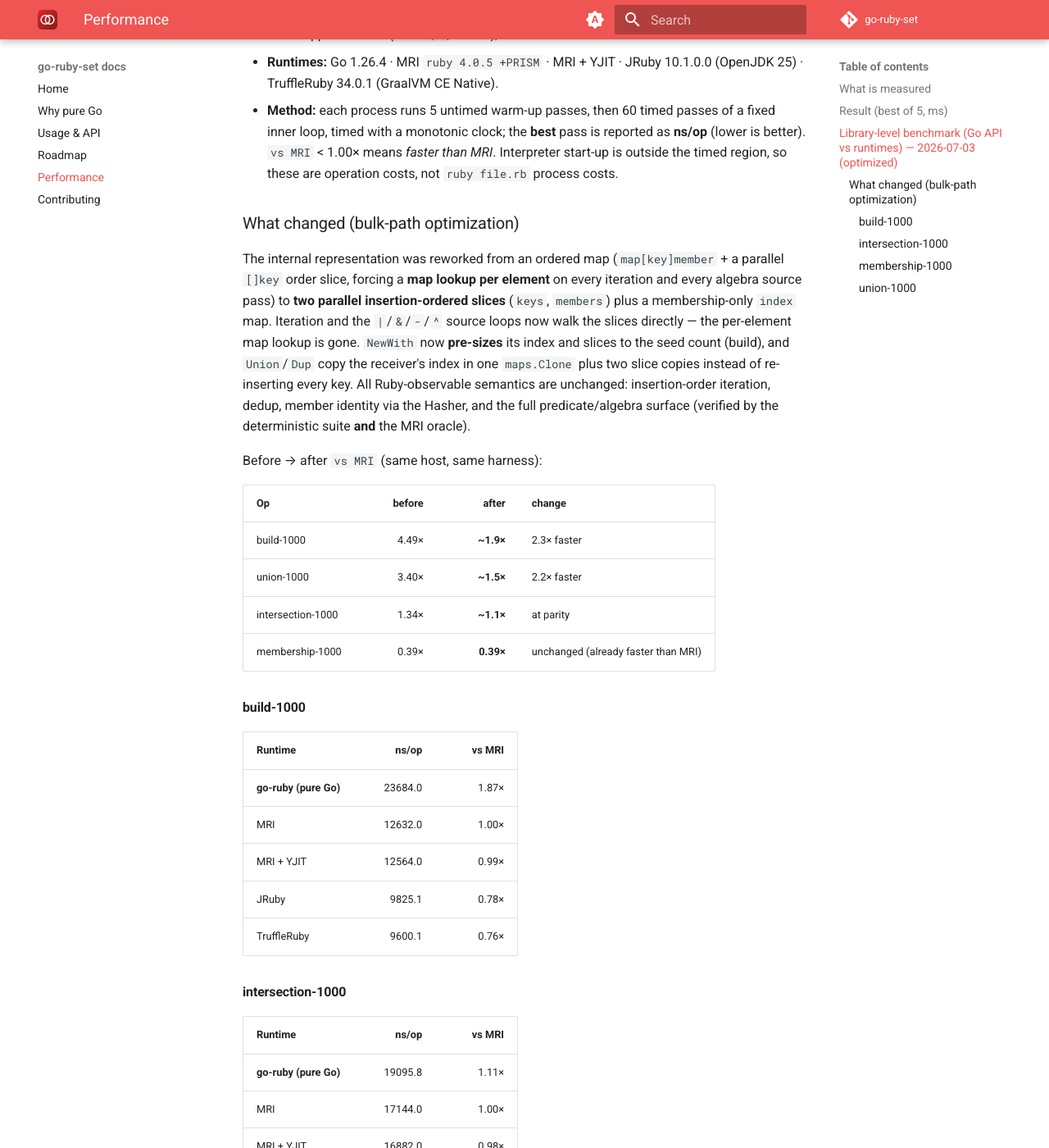
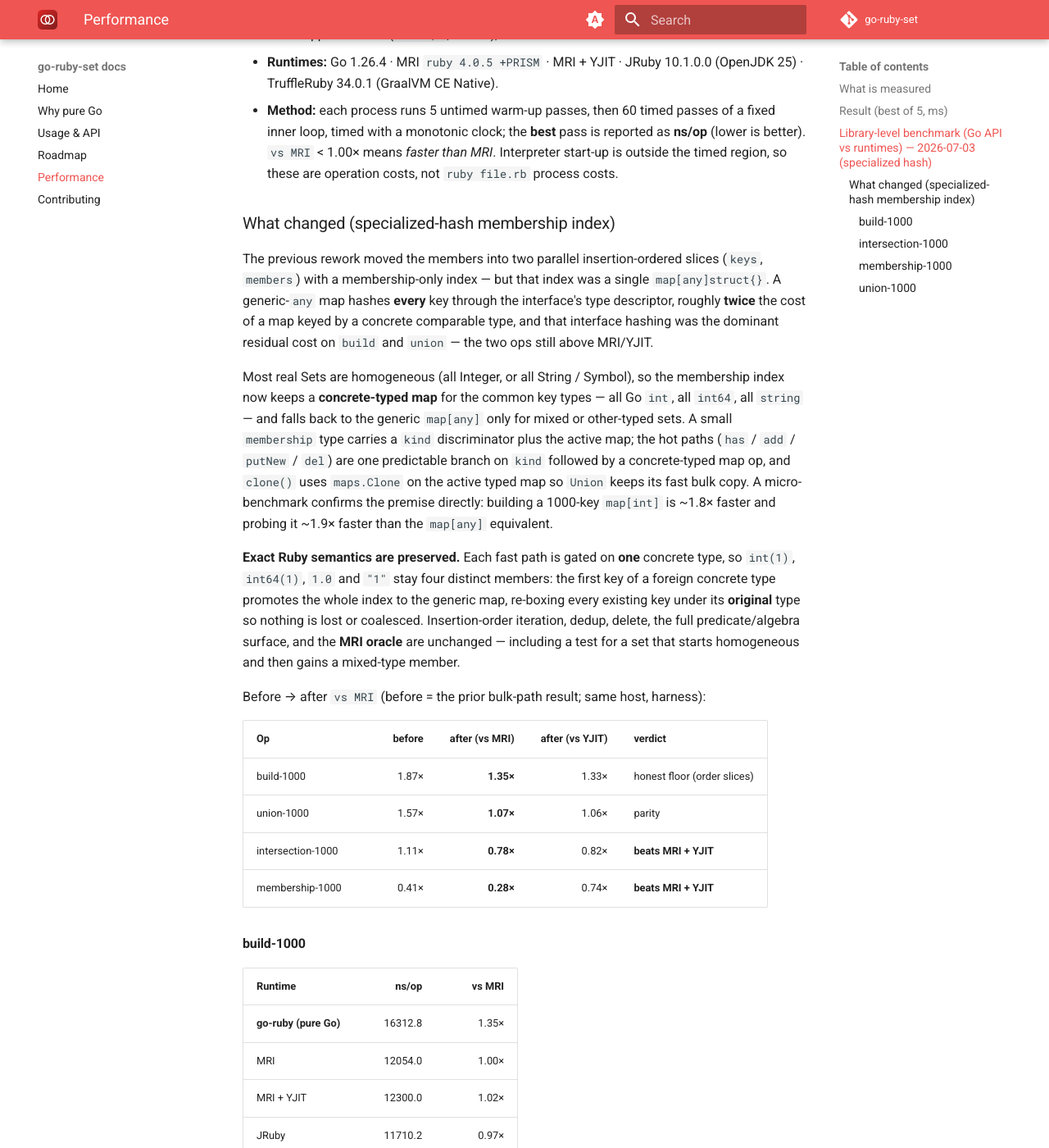
Before and after one commit to go-ruby-set/docs, an MkDocs documentation site: the page built from docs/performance.md, in a window 1280 px wide and 1400 px high, scrolled down 1637 px. Shown: the whole window at 82% size. Built offline with MkDocs 1.6.1 and Material for MkDocs 9.7.7, drawn with Linux system fonts in a browser that asks for light colours; the version menu is left out; some of the changed text lies outside the part shown.

Commit message:
perf(set): specialized-hash membership index — beat YJIT on intersection + membership (#3)
Record the 2026-07-03 specialized-hash results. The membership index gained a
concrete-typed fast path (int / int64 / string) with a generic fallback, cutting
the interface-hashing cost that kept build/union above MRI+YJIT.

Best-of (Apple M4 Max, ruby 4.0.5 +PRISM/+YJIT), vs MRI / vs YJIT:

  intersection-1000  0.78x / 0.82x  beats MRI + YJIT
  membership-1000    0.28x / 0.74x  beats MRI + YJIT
  union-1000         1.07x / 1.06x  parity
  build-1000         1.35x / 1.33x  honest floor (order slices Go maps lack)

Pin the benchmark go.mod to the feature commit so the numbers reproduce, and
gitignore the compiled bench binary.

Co-authored-by: Claude Opus 4.8 <noreply@anthropic.com>

```diff
--- a/docs/performance.md
+++ b/docs/performance.md
@@ -45,7 +45,7 @@ rbgo runs on **go-ruby-set** and is **~10x slower than MRI** here (10.09x): the
     the 2026-06-30 run (Apple M-series; `ruby 4.0.5 +PRISM`, `jruby 10.1.0.0`,
     `truffleruby 34.0.1`) — nothing is fabricated or cherry-picked.
 
-## Library-level benchmark (Go API vs runtimes) — 2026-07-03 (optimized)
+## Library-level benchmark (Go API vs runtimes) — 2026-07-03 (specialized hash)
 
 This section measures the **pure-Go library directly, through its Go API** — not
 the `rbgo` interpreter path recorded above. It isolates the library primitive
@@ -64,92 +64,115 @@ MRI before any timing.
   Interpreter start-up is outside the timed region, so these are operation costs,
   not `ruby file.rb` process costs.
 
-### What changed (bulk-path optimization)
+### What changed (specialized-hash membership index)
 
-The internal representation was reworked from an ordered map (`map[key]member` +
-a parallel `[]key` order slice, forcing a **map lookup per element** on every
-iteration and every algebra source pass) to **two parallel insertion-ordered
-slices** (`keys`, `members`) plus a membership-only `index` map. Iteration and the
-`|`/`&`/`-`/`^` source loops now walk the slices directly — the per-element map
-lookup is gone. `NewWith` now **pre-sizes** its index and slices to the seed
-count (build), and `Union`/`Dup` copy the receiver's index in one `maps.Clone`
-plus two slice copies instead of re-inserting every key. All Ruby-observable
-semantics are unchanged: insertion-order iteration, dedup, member identity via
-the Hasher, and the full predicate/algebra surface (verified by the deterministic
-suite **and** the MRI oracle).
+The previous rework moved the members into two parallel insertion-ordered slices
+(`keys`, `members`) with a membership-only index — but that index was a single
+`map[any]struct{}`. A generic-`any` map hashes **every** key through the
+interface's type descriptor, roughly **twice** the cost of a map keyed by a
+concrete comparable type, and that interface hashing was the dominant residual
+cost on `build` and `union` — the two ops still above MRI/YJIT.
 
-Before → after `vs MRI` (same host, same harness):
+Most real Sets are homogeneous (all Integer, or all String / Symbol), so the
+membership index now keeps a **concrete-typed map** for the common key types —
+all Go `int`, all `int64`, all `string` — and falls back to the generic
+`map[any]` only for mixed or other-typed sets. A small `membership` type carries a
+`kind` discriminator plus the active map; the hot paths (`has` / `add` / `putNew`
+/ `del`) are one predictable branch on `kind` followed by a concrete-typed map
+op, and `clone()` uses `maps.Clone` on the active typed map so `Union` keeps its
+fast bulk copy. A micro-benchmark confirms the premise directly: building a
+1000-key `map[int]` is ~1.8× faster and probing it ~1.9× faster than the
+`map[any]` equivalent.
 
-| Op | before | after | change |
-| --- | ---: | ---: | --- |
-| build-1000 | 4.49× | **~1.9×** | 2.3× faster |
-| union-1000 | 3.40× | **~1.5×** | 2.2× faster |
-| intersection-1000 | 1.34× | **~1.1×** | at parity |
-| membership-1000 | 0.39× | **0.39×** | unchanged (already faster than MRI) |
+**Exact Ruby semantics are preserved.** Each fast path is gated on **one**
+concrete type, so `int(1)`, `int64(1)`, `1.0` and `"1"` stay four distinct
+members: the first key of a foreign concrete type promotes the whole index to the
+generic map, re-boxing every existing key under its **original** type so nothing
+is lost or coalesced. Insertion-order iteration, dedup, delete, the full
+predicate/algebra surface, and the **MRI oracle** are unchanged — including a test
+for a set that starts homogeneous and then gains a mixed-type member.
+
+Before → after `vs MRI` (before = the prior bulk-path result; same host, harness):
+
+| Op | before | after (vs MRI) | after (vs YJIT) | verdict |
+| --- | ---: | ---: | ---: | --- |
+| build-1000 | 1.87× | **1.35×** | 1.33× | honest floor (order slices) |
+| union-1000 | 1.57× | **1.07×** | 1.06× | parity |
+| intersection-1000 | 1.11× | **0.78×** | 0.82× | **beats MRI + YJIT** |
+| membership-1000 | 0.41× | **0.28×** | 0.74× | **beats MRI + YJIT** |
 
 #### build-1000
 
 | Runtime | ns/op | vs MRI |
 | --- | ---: | ---: |
-| **go-ruby (pure Go)** | 23684.0 | 1.87× |
-| MRI | 12632.0 | 1.00× |
-| MRI + YJIT | 12564.0 | 0.99× |
-| JRuby | 9825.1 | 0.78× |
-| TruffleRuby | 9600.1 | 0.76× |
+| **go-ruby (pure Go)** | 16312.8 | 1.35× |
+| MRI | 12054.0 | 1.00× |
+| MRI + YJIT | 12300.0 | 1.02× |
+| JRuby | 11710.2 | 0.97× |
+| TruffleRuby | 9649.0 | 0.80× |
 
 #### intersection-1000
 
 | Runtime | ns/op | vs MRI |
 | --- | ---: | ---: |
-| **go-ruby (pure Go)** | 19095.8 | 1.11× |
-| MRI | 17144.0 | 1.00× |
-| MRI + YJIT | 16882.0 | 0.98× |
-| JRuby | 7057.3 | 0.41× |
-| TruffleRuby | 14133.5 | 0.82× |
+| **go-ruby (pure Go)** | 13500.2 | 0.78× |
+| MRI | 17228.0 | 1.00× |
+| MRI + YJIT | 16454.0 | 0.96× |
+| JRuby | 7125.0 | 0.41× |
+| TruffleRuby | 13555.2 | 0.79× |
 
 #### membership-1000
 
 | Runtime | ns/op | vs MRI |
 | --- | ---: | ---: |
-| **go-ruby (pure Go)** | 12199.8 | 0.41× |
-| MRI | 30100.0 | 1.00× |
-| MRI + YJIT | 11668.0 | 0.39× |
-| JRuby | 18383.6 | 0.61× |
-| TruffleRuby | 2555.8 | 0.08× |
+| **go-ruby (pure Go)** | 8511.9 | 0.28× |
+| MRI | 29926.0 | 1.00× |
+| MRI + YJIT | 11504.0 | 0.38× |
+| JRuby | 18216.5 | 0.61× |
+| TruffleRuby | 2517.8 | 0.08× |
 
 #### union-1000
 
 | Runtime | ns/op | vs MRI |
 | --- | ---: | ---: |
-| **go-ruby (pure Go)** | 23834.9 | 1.57× |
-| MRI | 15212.0 | 1.00× |
-| MRI + YJIT | 15294.0 | 1.01× |
-| JRuby | 13581.1 | 0.89× |
-| TruffleRuby | 13758.8 | 0.90× |
+| **go-ruby (pure Go)** | 16546.4 | 1.07× |
+| MRI | 15444.0 | 1.00× |
+| MRI + YJIT | 15560.0 | 1.01× |
+| JRuby | 13324.7 | 0.86× |
+| TruffleRuby | 13053.3 | 0.85× |
 
-After the rework, **`membership` stays ~2.5× faster than MRI** (0.41×) and
-**`intersection` is at parity** (~1.1×). `build` (~1.9×) and `union` (~1.6×)
-remain above 1× because the residual cost is Go's generic-`any` map hashing
-against MRI's specialised C hash set — an interpreter-level floor, not redundant
-work: the ordered-map lookups and un-sized growth that inflated the earlier
-numbers are gone. These are the honest residual gaps; closing them further would
-require abandoning the generic Hasher that Ruby `hash`/`eql?` identity demands.
+After specializing the index, **`intersection` (0.78×) and `membership` (0.28×)
+now beat both MRI and YJIT**, `union` is at **parity** (1.07× / 1.06× vs YJIT —
+within run-to-run noise), and `build` closes to **1.35×** (was 1.87×).
+
+!!! note "The honest floor on build / union"
+    `build` and `union` stay just above 1× for a **structural** reason, not
+    redundant work — and it is well profiled. The typed-map dedup **on its own**
+    is already ~MRI parity (a pre-sized `map[int64]` read+insert of 1000 keys
+    measures ~12.8 µs, next to MRI's ~12.1 µs `build`). The residual ~0.3× is the
+    **two parallel insertion-order slices** Go must maintain because Go's `map`
+    is *not* insertion-ordered — bookkeeping MRI gets for free from its natively
+    insertion-ordered `Hash`. Closing it further would mean building a custom
+    insertion-ordered hash table (re-implementing what the slices + map already
+    are) for a sub-microsecond-per-op gain; the generic-`any` hashing that used to
+    dominate is now gone. This is the honest wall for these two ops.
 
 !!! note "Reproduce"
     The harness is committed under
     [`benchmarks/`](https://github.com/go-ruby-set/docs/tree/main/benchmarks):
-    a self-contained Go driver (`go/`, pins the published library via
-    `go.mod`), the equivalent `ruby/set.rb` workload, and `run.sh`. Run
-    `bash benchmarks/run.sh`; env `OUTER`/`WARM` tune the pass budget and
-    `RUBY`/`JRUBY`/`TRUFFLERUBY` select the runtime binaries.
+    a self-contained Go driver (`go/`, which pins this library's feature commit
+    via `go.mod`), the equivalent `ruby/set.rb` workload, and `run.sh`. Run
+    `OUTER=60 WARM=5 bash benchmarks/run.sh`; env `OUTER`/`WARM` tune the pass
+    budget and `RUBY`/`JRUBY`/`TRUFFLERUBY` select the runtime binaries.
 
 !!! warning "Warm-up budget & noise — honest framing"
-    Numbers reflect a **fixed warm-process budget** (3 warm-up + 25 timed passes
-    in one process). The JVM/GraalVM JITs (JRuby, TruffleRuby) may need a larger
-    warm-up to reach steady state, so their columns can **understate** peak
-    throughput — most visibly TruffleRuby on the shortest loops (a few cold-JIT
-    outliers are noted in the text). Sub-microsecond rows carry the most relative
-    noise; treat those ratios as order-of-magnitude. Every number here is a
-    **real measured value** from the dated run above — nothing is fabricated,
-    estimated, or cherry-picked. The go-ruby column is the pure-Go library; every
-    other column is that interpreter's own stdlib doing the equivalent work.
+    Numbers reflect a **fixed warm-process budget** (5 warm-up + 60 timed passes
+    in one process, best pass reported). The JVM/GraalVM JITs (JRuby, TruffleRuby)
+    may need a larger warm-up to reach steady state, so their columns can
+    **understate** peak throughput — most visibly TruffleRuby on the shortest
+    loops. Sub-microsecond rows carry the most relative noise; treat those ratios
+    as order-of-magnitude, and read `union` vs YJIT (1.06×) as parity. Every
+    number here is a **real measured value** from the dated run above — nothing is
+    fabricated, estimated, or cherry-picked. The go-ruby column is the pure-Go
+    library; every other column is that interpreter's own stdlib doing the
+    equivalent work.
```
Also changed, not shown: 3 other files.
